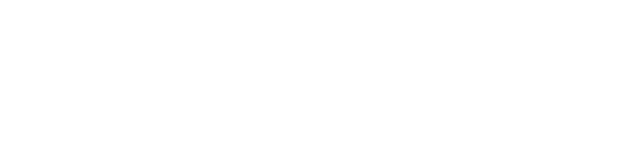
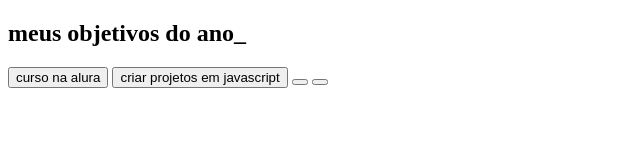
Before and after one commit to Umotakinho/PROJETODEVIDA, a plain HTML site: page DAVYD/index.html in a window 1280 px wide. Shown: the whole page, without its empty margins (0-640 px from the left). Drawn offline with Linux system fonts and the light colour scheme.

Commit message:
Update index.html

```diff
--- a/DAVYD/index.html
+++ b/DAVYD/index.html
@@ -6,6 +6,14 @@
   <title>Meus objetivos do ano</title>
 </head>
 <body>
-
+<section class="conteudo pricipal">
+    <h2 class="titulo principal">meus objetivos do ano_</h2>
+<div class="botoes">
+<button class="botao">curso na alura</button>
+<button class="botao">criar projetos em javascript</button>
+<button class="botao"></button>
+<button class="botao"></button>
+</div>
+</section>
 </body>
 </html>
```
